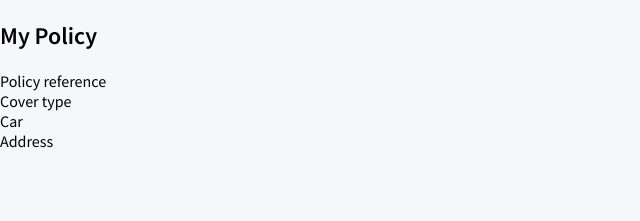
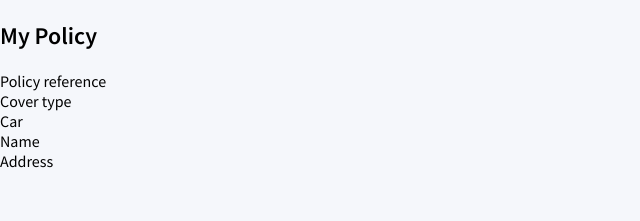
Before and after one commit to ArifEbrahim/login-test, a React (Create React App) app: page /policy in a window 1280 px wide. Shown: the top 221 px of the page, without its empty margins (0-640 px from the left). Built offline with nearby package versions, Linux system fonts and the light colour scheme.

Commit message:
Feature: added policyholder name section

```diff
--- a/src/Pages/Policy/index.js
+++ b/src/Pages/Policy/index.js
@@ -8,6 +8,7 @@ export default function Policy() {
       <PolicySection label={'Policy reference'} text={''} />
       <PolicySection label={'Cover type'} text={''} />
       <PolicySection label={'Car'} text={''} />
+      <PolicySection label={'Name'} text={''} />
       <PolicySection label={'Address'} text={''} />
     </>
   )
```
Also changed, not shown: 1 other file (tests, documents, lock files or other folders).
